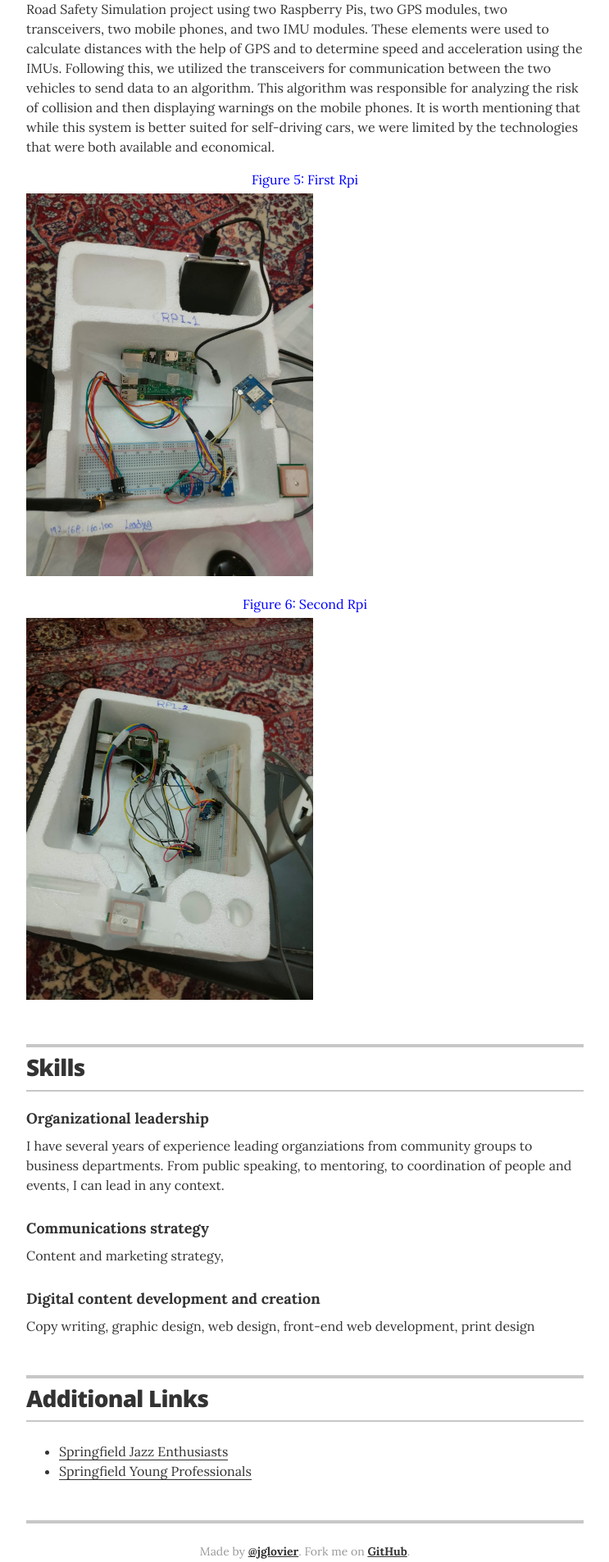
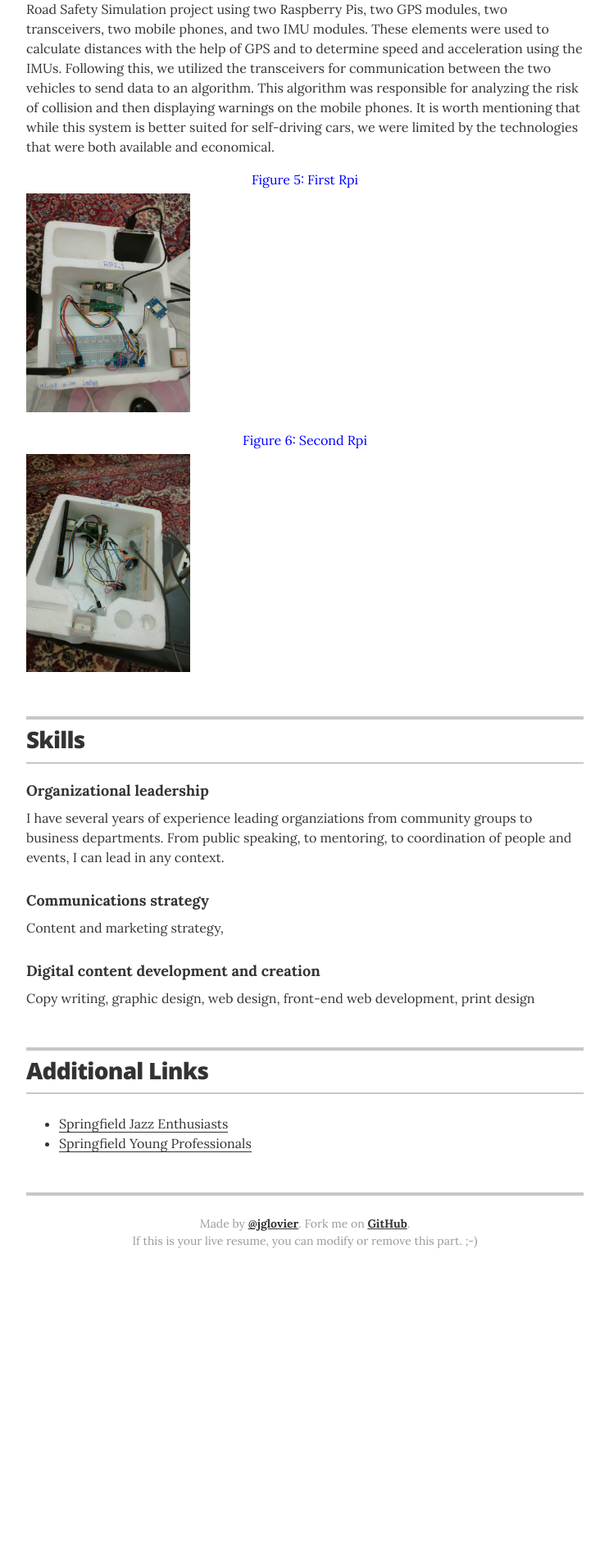
Before and after one commit to Hesham87/Hesham.github.io, a Jekyll site: the page built from index.html, in a window 1280 px wide. Shown: the part 4300-6206 px from the top of the page at 82% size, without its empty margins (268-1011 px from the left). Built offline with Jekyll 4.4.1, drawn with Linux system fonts in a browser that asks for light colours; after the commit the page ends 5873 px from its top, so only the background shows below that.

Commit message:
Update resume.html

```diff
--- a/_layouts/resume.html
+++ b/_layouts/resume.html
@@ -217,12 +217,12 @@
             </style>
             <div class="image-container">
               <p class="image-title">Figure 5: First Rpi</p>
-              <img src="images/Rpi1.jpg" alt="Clickable Image 5" class="clickable-image" id="enlargeImage" style="width:350px;" />
+              <img src="images/Rpi1.jpg" alt="Clickable Image 5" class="clickable-image" id="enlargeImage" style="width:200px;" />
 
             </div>
             <div class="image-container">
               <p class="image-title">Figure 6: Second Rpi</p>
-              <img src="images/Rpi2.jpg" alt="Clickable Image 6" class="clickable-image" id="enlargeImage"  style="width:350px;"/>
+              <img src="images/Rpi2.jpg" alt="Clickable Image 6" class="clickable-image" id="enlargeImage"  style="width:200px;"/>
 
             </div>
           {% endif %}
```
